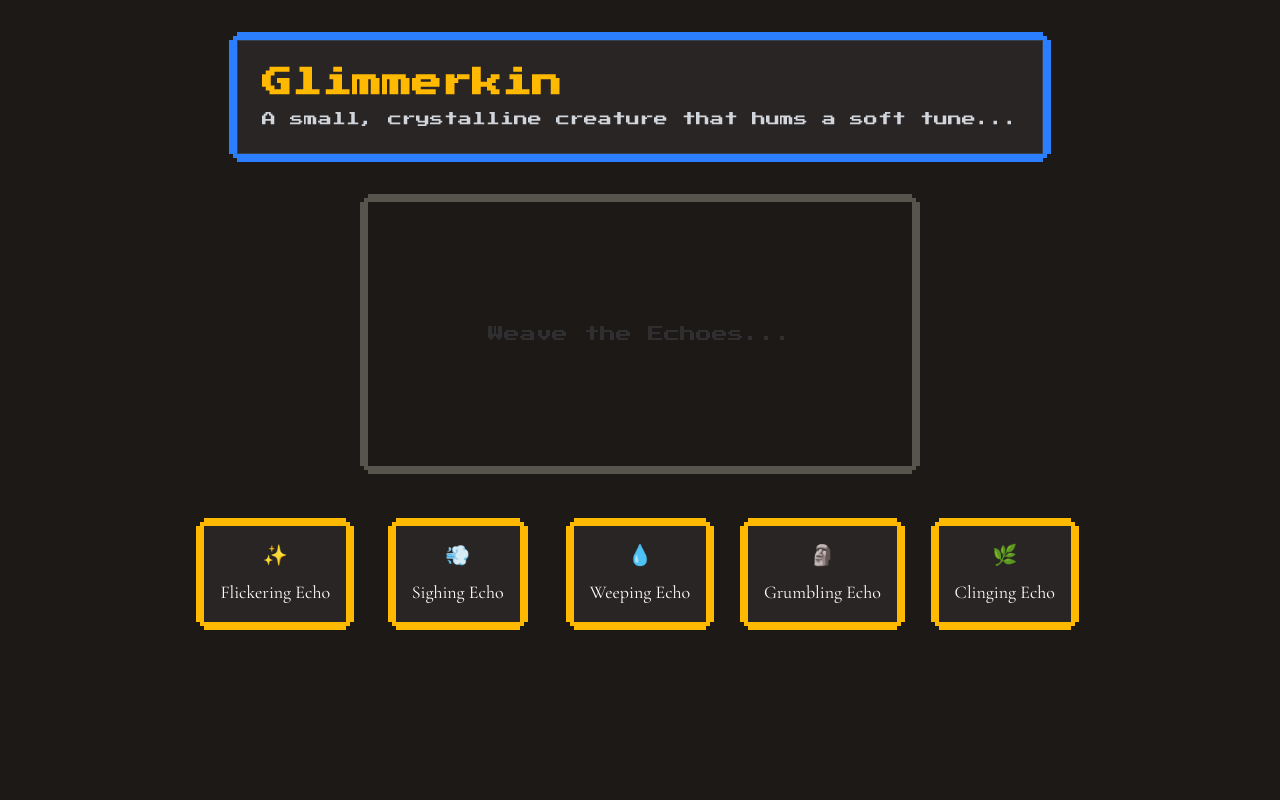
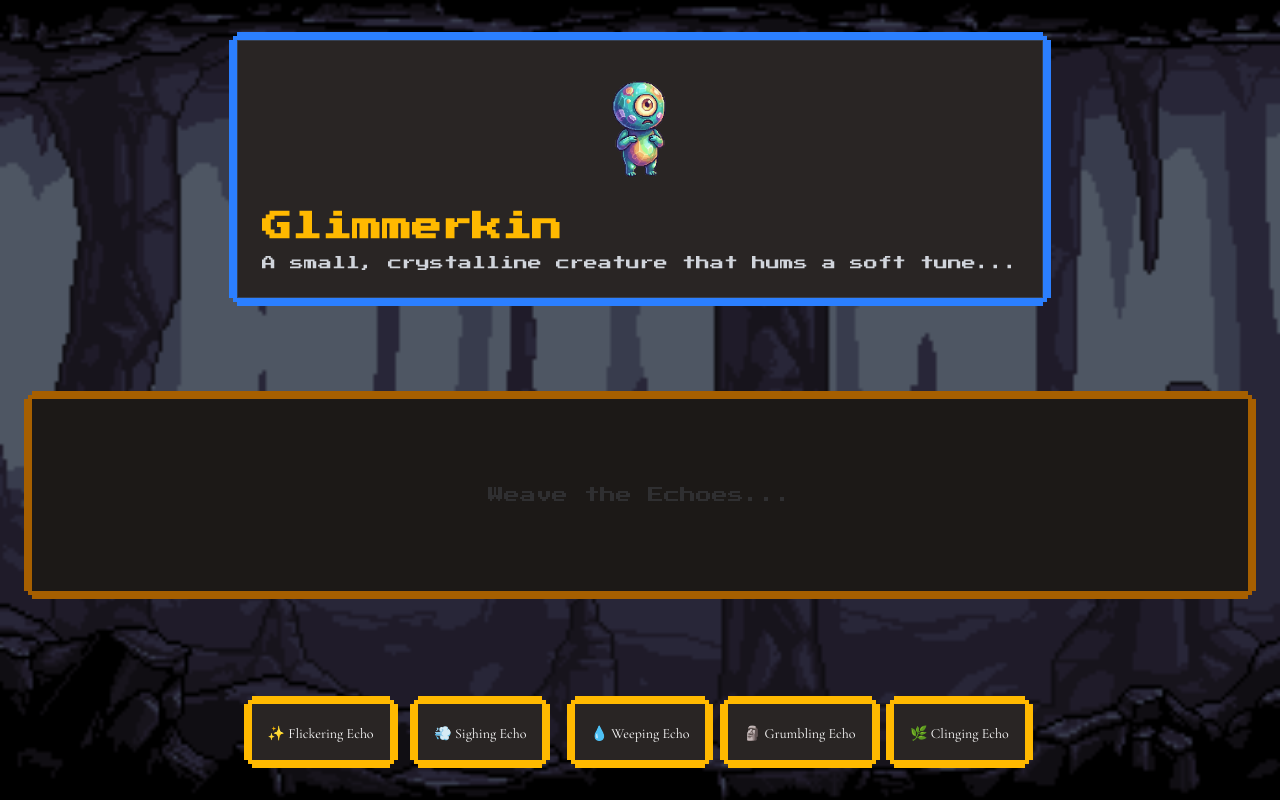
Before and after one commit to chishxd/the-verse-of-silence, a SvelteKit app: page / in a window 1280 px wide. Built offline with nearby package versions, Linux system fonts and the light colour scheme.

Commit message:
feat(ui): improved the feel of UI

```diff
--- a/src/app.css
+++ b/src/app.css
@@ -26,4 +26,7 @@
 	.frame-creature {
 		--frame-color: theme('colors.blue.500');
 	}
+	.frame-wood {
+		--frame-color: theme('colors.yellow.700');
+	}
 }
--- a/src/lib/components/CraftingAltar.svelte
+++ b/src/lib/components/CraftingAltar.svelte
@@ -1,3 +1,3 @@
-<div class="pixel-frame frame-subdued mb-5 flex items-center justify-center p-30">
+<div class="pixel-frame frame-wood mb-5 flex h-48 w-full items-center justify-center p-4">
 	<p class="animate-pulse font-pixel text-gray-500/50">Weave the Echoes...</p>
 </div>
--- a/src/lib/components/CreatureDisplay.svelte
+++ b/src/lib/components/CreatureDisplay.svelte
@@ -3,6 +3,7 @@
 </script>
 
 <section class="pixel-frame frame-creature border border-gray-700 bg-stone-800 p-6">
+	<img src={creature.image} alt={creature.name} class="mx-auto mb-4 h-32 w-32 object-contain" />
 	<h2 class="font-pixel text-3xl font-bold text-amber-400">{creature.name}</h2>
 	<p class="mt-2 font-pixel text-sm text-gray-300">{creature.description}</p>
 </section>
--- a/src/lib/components/Inventory.svelte
+++ b/src/lib/components/Inventory.svelte
@@ -18,8 +18,7 @@
 		<div
 			class="pixel-frame frame-amber flex flex-col items-center justify-center bg-stone-800 p-4 text-center transition-transform hover:scale-110"
 		>
-			<p class="text-xl">{item.icon}</p>
-			<p class="mt-2 font-serif text-lg">{name}</p>
+			<p class="mt-1 font-serif text-sm">{item.icon} {name}</p>
 		</div>
 	{/each}
 </section>
--- a/src/lib/creatures.js
+++ b/src/lib/creatures.js
@@ -18,7 +18,7 @@ export const creatures = {
 	// The key is now the creature's name
 	Glimmerkin: {
 		name: 'Glimmerkin',
-		image: '/glimmerkin.png',
+		image: '/assets/creatures/glimmerkin.png',
 		description: 'A small, crystalline creature that hums a soft tune...',
 		vulnerabilities: ['light']
 	}
--- a/src/routes/+page.svelte
+++ b/src/routes/+page.svelte
@@ -14,16 +14,23 @@
 </script>
 
 <!-- The Top level container -->
-<main
-	class="flex min-h-screen flex-col items-center justify-between bg-stone-900 p-4 font-serif text-white sm:p-8"
+<div
+	class="fixed inset-0 z-[-1] bg-cover bg-center"
+	style="background-image: url('/assets/backgrounds/cave.png');"
 >
-	<!-- The container for game (So that game doesn't get "too wide" on wide screens) -->
-	<div class="mx-auto flex w-full max-w-4xl flex-col gap-8">
-		<CreatureDisplay creature={glimmerkin} />
+	<!-- <div class="absolute inset-0 bg-stone-950/70"></div> -->
+	<main
+		class="flex min-h-screen flex-col items-center justify-between p-4 font-serif text-white sm:p-8"
+	>
+		<!-- The container for game (So that game doesn't get "too wide" on wide screens) -->
+		<div class="mx-auto flex w-full max-w-4xl flex-col gap-8">
+			<!-- CraftingAltar, CreatureDisplay and Inventory goes here -->
+			<CreatureDisplay creature={glimmerkin} />
+		</div>
+
+		<!-- Right Column: Crafting & Inventory -->
 
 		<CraftingAltar />
-
 		<Inventory items={elements} />
-		<!-- CraftingAltar, CreatureDisplay and Inventory goes here -->
-	</div>
-</main>
+	</main>
+</div>
```
Also changed, not shown: static/assets/backgrounds/cave.png (added), static/assets/creatures/glimmerkin.png (added).
